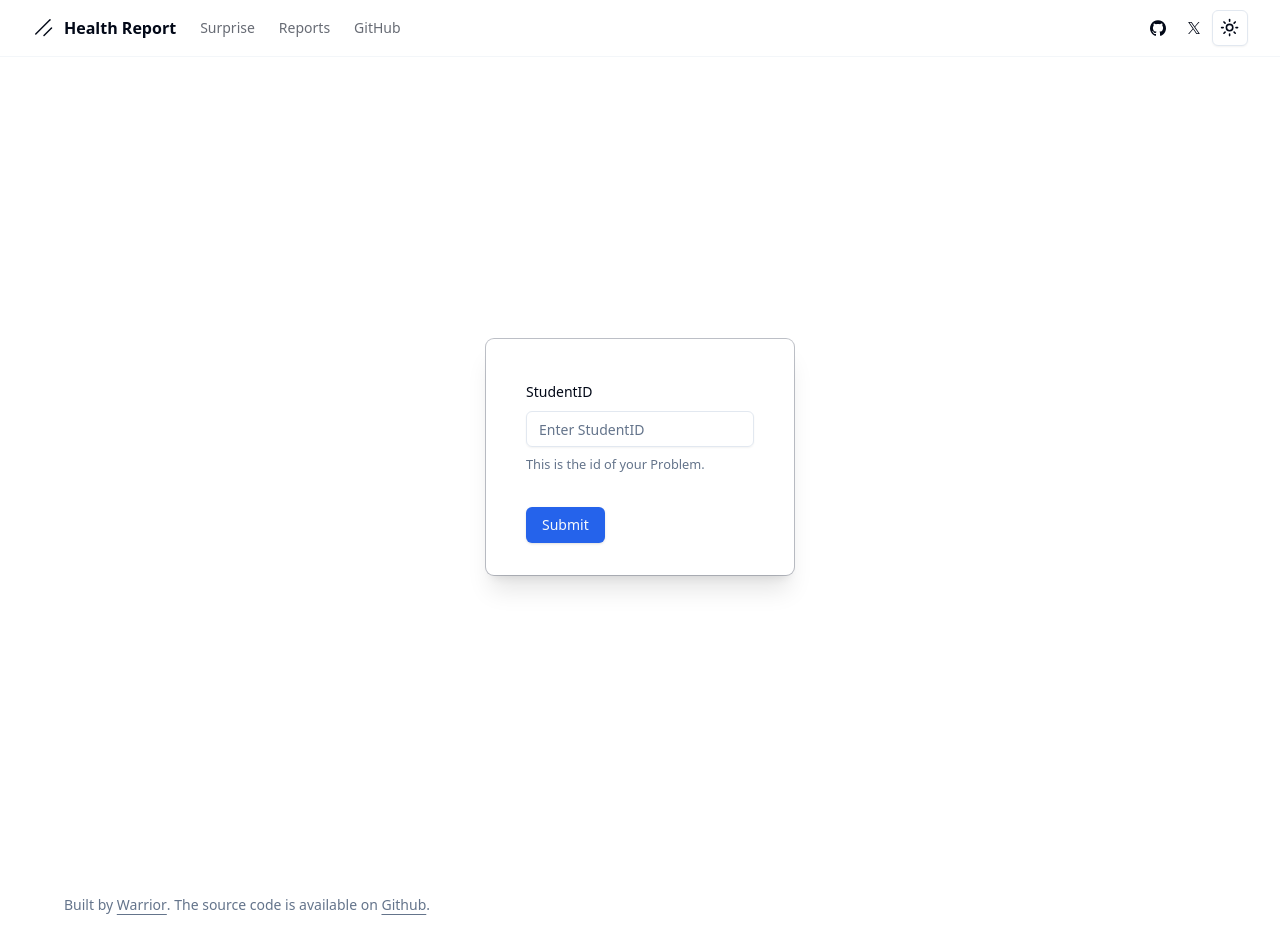
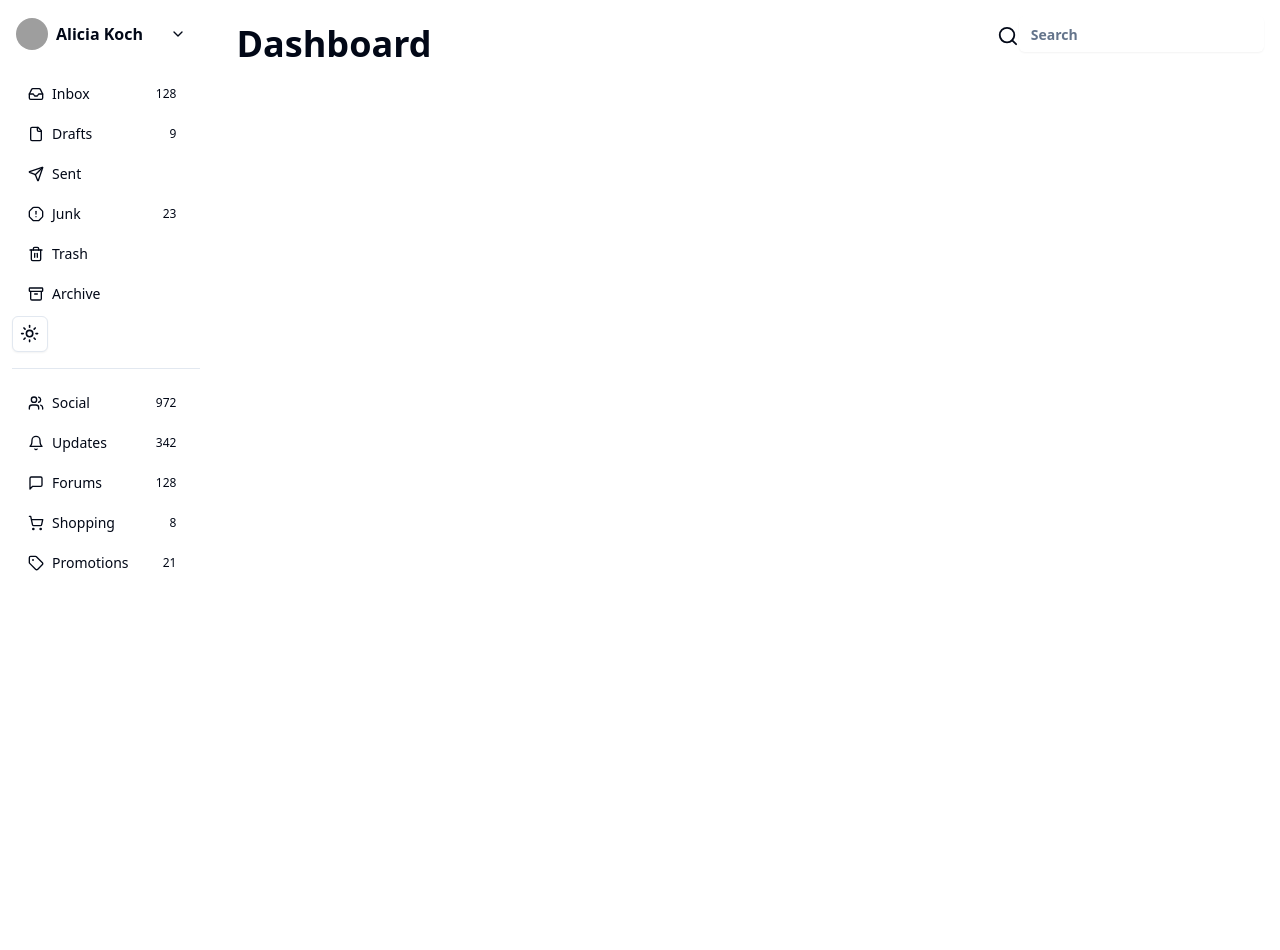
Before and after one commit to tanvincible/HC_Dev_Bootcamp, a Next.js app: page /doctor in a window 1280 px wide. Shown: the top 950 px of the page. After the commit the page ends 800 px from the top, so only its background shows below. Built offline with nearby package versions, Linux system fonts and the light colour scheme; grey boxes are pictures that could not be loaded.

Commit message:
Netlify deployment

```diff
--- a/src/app/doctor/page.tsx
+++ b/src/app/doctor/page.tsx
@@ -22,7 +22,7 @@ import {
   Search,
 } from "lucide-react";
 
-export function DoctorPage() {
+export default function DoctorPage() {
   return (
     <div className="flex flex-row w-full">
       <SideDrawer />
@@ -105,24 +105,3 @@ function NavItem({
     </Button>
   );
 }
-import { ProfileForm } from "@/app/doctor/form";
-import { SiteFooter } from "@/components/ui/sitefooter";
-import { SiteHeader } from "@/components/ui/siteheader";
-
-export default function Home() {
-  return (
-    <>
-      <SiteHeader />
-
-      <div className="relative flex min-h-screen flex-col justify-center overflow-hidden py-6 sm:py-12">
-        <div className="relative px-6 pt-10 pb-8 shadow-xl ring-1 ring-gray-500/45 sm:mx-auto sm:max-w-lg sm:rounded-lg sm:px-10">
-          <div className="flex space-x-4">
-            <ProfileForm />
-          </div>
-        </div>
-      </div>
-
-      <SiteFooter />
-    </>
-  );
-}
--- /dev/null
+++ b/src/app/home/page.tsx
@@ -0,0 +1,20 @@
+'use client';
+import { ProfileForm } from "@/app/doctor/form"; // Adjust the import path based on your structure
+import { SiteFooter } from "@/components/ui/sitefooter";
+import { SiteHeader } from "@/components/ui/siteheader";
+
+export default function Home() {
+  return (
+    <>
+      <SiteHeader />
+      <div className="relative flex min-h-screen flex-col justify-center overflow-hidden py-6 sm:py-12">
+        <div className="relative px-6 pt-10 pb-8 shadow-xl ring-1 ring-gray-500/45 sm:mx-auto sm:max-w-lg sm:rounded-lg sm:px-10">
+          <div className="flex space-x-4">
+            <ProfileForm />
+          </div>
+        </div>
+      </div>
+      <SiteFooter />
+    </>
+  );
+}
```
